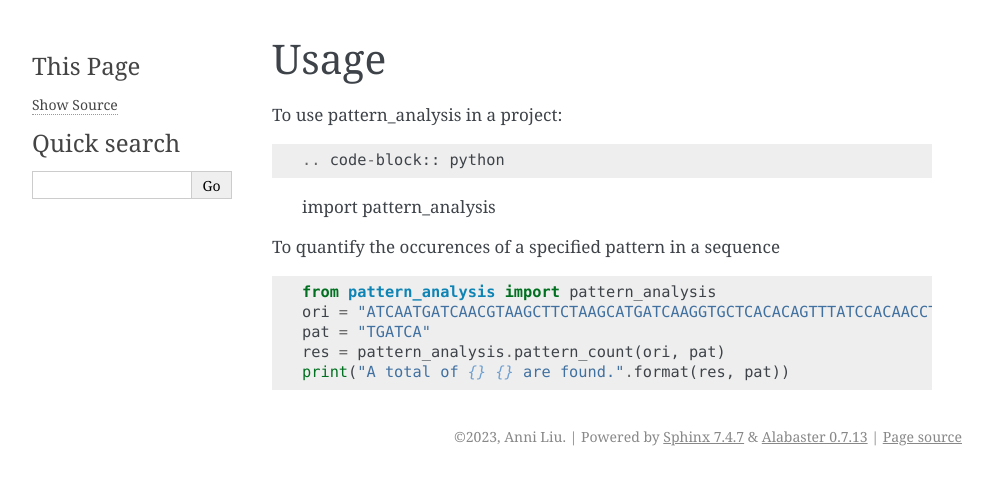
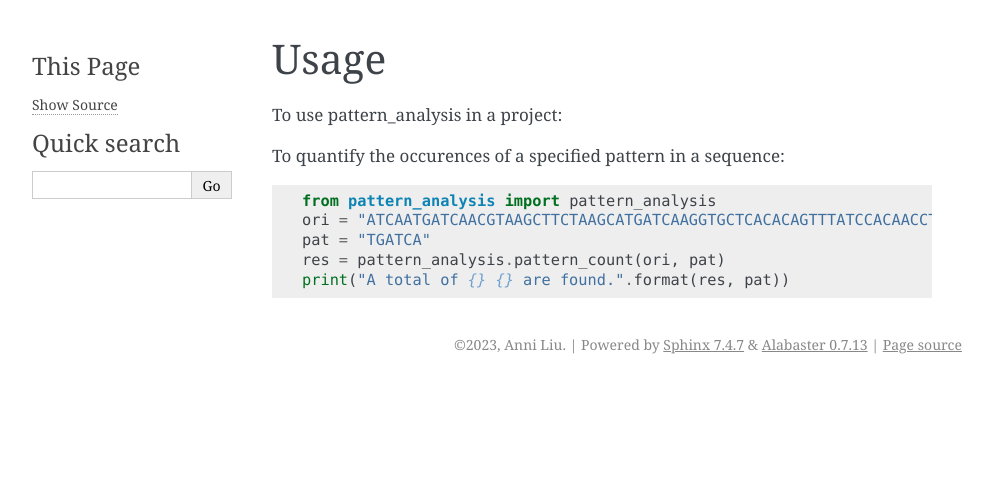
Before and after one commit to ScienceComputing/pattern_analysis, a Sphinx documentation site: the page built from docs/usage.rst, in a window 1280 px wide. Shown: the top 485 px of the page, without its empty margins (148-1141 px from the left). Built offline with Sphinx 7.4.7, drawn with Linux system fonts in a browser that asks for light colours; pages that are not in the unit, such as notebooks, are missing from menus.

Commit message:
Update usage.rst

```diff
--- a/docs/usage.rst
+++ b/docs/usage.rst
@@ -2,13 +2,13 @@
 Usage
 =====
 
-To use pattern_analysis in a project::
+To use pattern_analysis in a project:
 
 .. code-block:: python
     import pattern_analysis
 
 
-To quantify the occurences of a specified pattern in a sequence
+To quantify the occurences of a specified pattern in a sequence:
 
 .. code-block:: python
 
```
